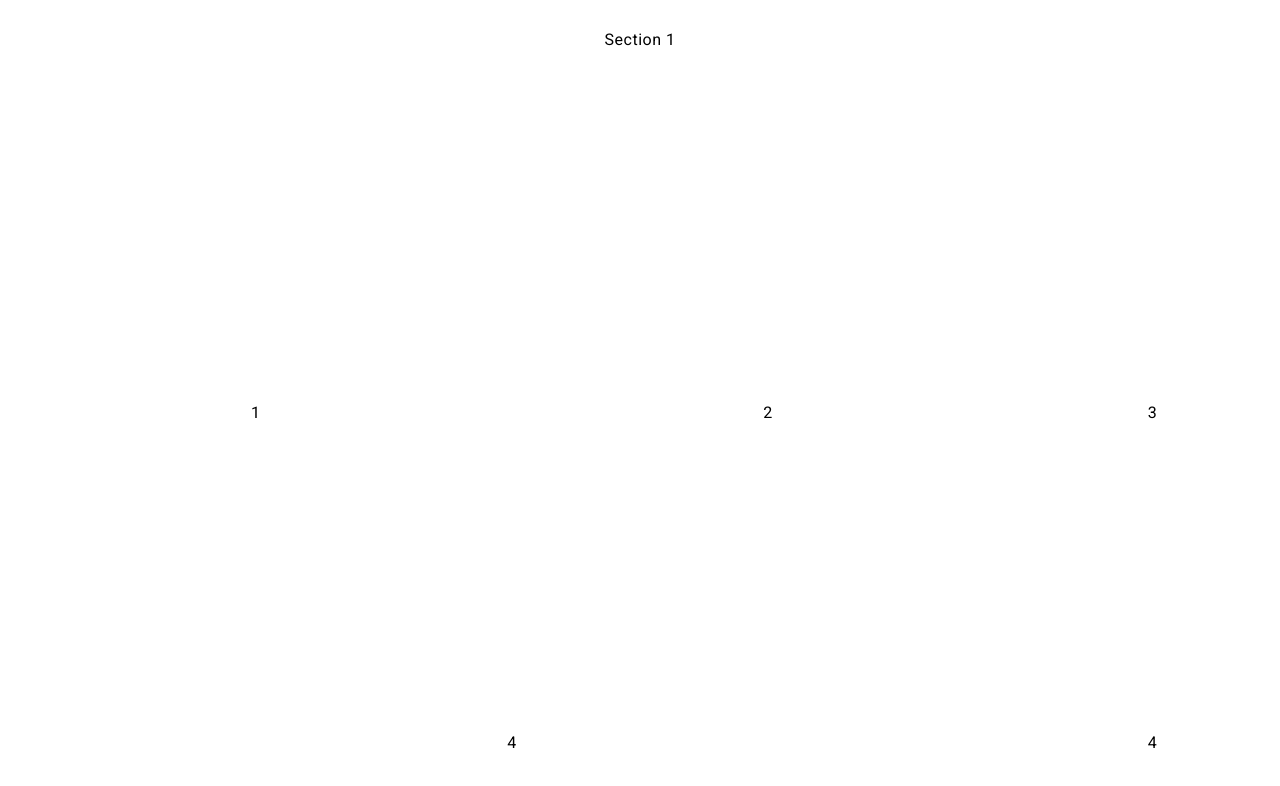
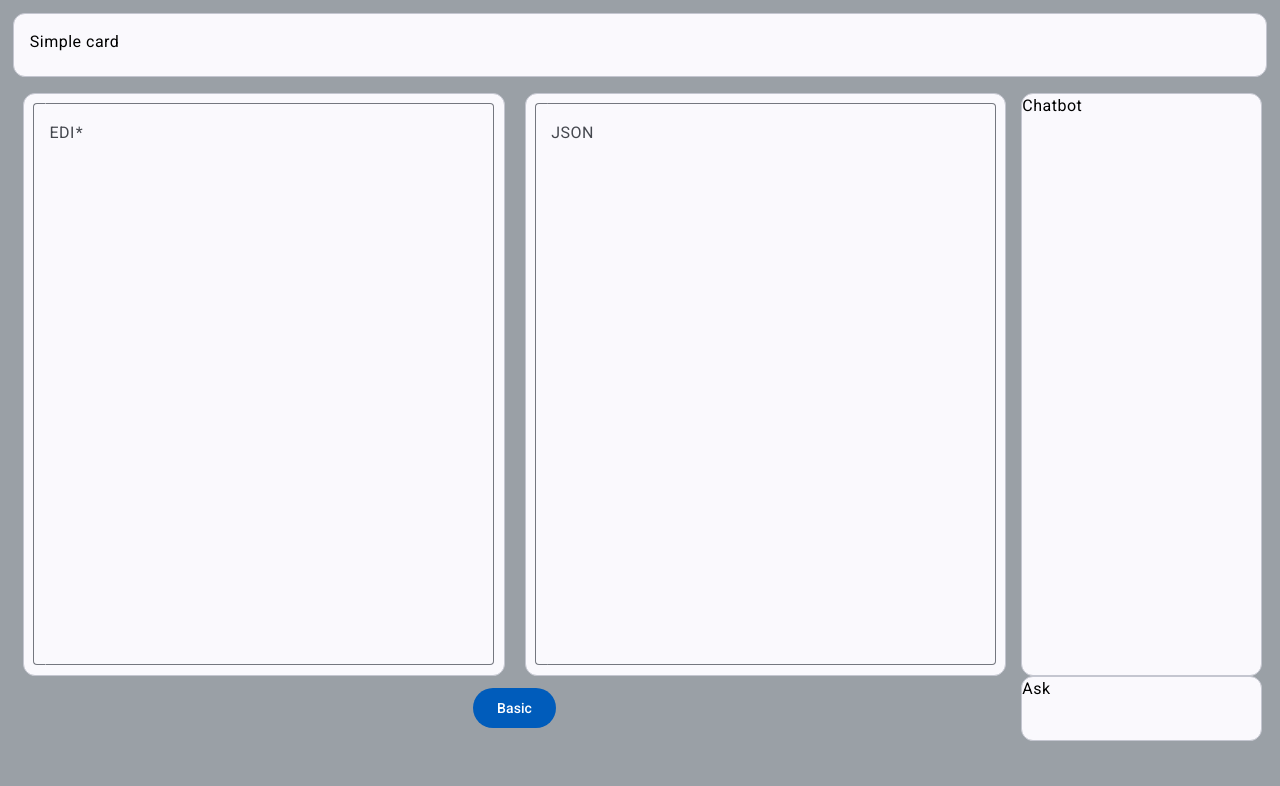
Before and after one commit to ganesh-shivkumar/ui-app, an Angular app: page /playground in a window 1280 px wide. Shown: the top 786 px of the page. Built offline with nearby package versions, Linux system fonts and the light colour scheme.

Commit message:
Initial framework with material UI

```diff
--- a/src/app/app.component.scss
+++ b/src/app/app.component.scss
@@ -0,0 +1,3 @@
+body {
+    min-height: 100vh;
+  }
--- a/src/app/homepage/conversion-section.component.html
+++ b/src/app/homepage/conversion-section.component.html
@@ -1,7 +1,55 @@
-<mat-grid-list cols="5" rowHeight="10%">
-    <mat-grid-tile [colspan]="2" [rowspan]="9">1</mat-grid-tile>
-    <mat-grid-tile [colspan]="2" [rowspan]="9">2</mat-grid-tile>
-    <mat-grid-tile [colspan]="1" [rowspan]="9">3</mat-grid-tile>
-    <mat-grid-tile [colspan]="4" [rowspan]="1">4</mat-grid-tile>
-    <mat-grid-tile [colspan]="1" [rowspan]="1">4</mat-grid-tile>
-  </mat-grid-list>
+<mat-grid-list cols="5" rowHeight="9%" gutterSize="0px" class="full-section">
+  <div class="top-section">
+    <mat-grid-tile [colspan]="2" [rowspan]="9">
+      <div class="top-row-card">
+        <mat-card appearance="outlined">
+          <mat-form-field appearance="outline" class="textarea-formfield">
+            <mat-label>EDI</mat-label>
+            <textarea
+             matInput
+             [formControl]="ediFormControl"
+             cdkTextareaAutosize
+             #autosize="cdkTextareaAutosize"
+             cdkAutosizeMinRows="1"
+             cdkAutosizeMaxRows="40"></textarea>
+          </mat-form-field>
+        </mat-card>
+      </div>
+    </mat-grid-tile>
+    <mat-grid-tile [colspan]="2" [rowspan]="9">
+      <div class="top-row-card">
+        <mat-card appearance="outlined">
+          <mat-form-field appearance="outline" class="textarea-formfield">
+            <mat-label>JSON</mat-label>
+            <textarea
+             matInput
+             [formControl]="jsonFormControl"
+             cdkTextareaAutosize
+             #autosize="cdkTextareaAutosize"
+             cdkAutosizeMinRows="1"
+             cdkAutosizeMaxRows="40"></textarea>
+          </mat-form-field>
+        </mat-card>
+      </div>
+    </mat-grid-tile>
+    <mat-grid-tile [colspan]="1" [rowspan]="9">
+      <div class="top-row-card">
+        <mat-card appearance="outlined">
+          Chatbot
+        </mat-card>
+      </div>
+    </mat-grid-tile>
+  </div>
+
+
+    <mat-grid-tile [colspan]="4" [rowspan]="1">
+      <button mat-flat-button>Basic</button>
+    </mat-grid-tile>
+    <mat-grid-tile [colspan]="1" [rowspan]="1">
+      <div class="bottom-row-card">
+        <mat-card appearance="outlined">
+          Ask
+        </mat-card>
+      </div>
+  </mat-grid-tile>
+</mat-grid-list>
--- a/src/app/homepage/conversion-section.component.scss
+++ b/src/app/homepage/conversion-section.component.scss
@@ -0,0 +1,32 @@
+.full-section{
+    min-height:90vh;
+}
+
+.top-row-card{
+    width: 100%;
+    height: 100%;
+    display: grid;
+    margin: 2%;
+}
+
+.textarea-formfield{
+    width: 96%;
+    align-self: center;
+    min-height: 100%;
+    padding: 2%;
+}
+
+.bottom-row-card{
+    width: 100%;
+    height: 100%;
+    display: grid;
+    margin: 2%;
+}
+
+.top-section{
+    height: 90%;
+}
+
+.bottom-section{
+    height: 10%;
+}
--- a/src/app/homepage/conversion-section.component.ts
+++ b/src/app/homepage/conversion-section.component.ts
@@ -1,4 +1,5 @@
 import { Component } from '@angular/core';
+import {FormControl, Validators} from '@angular/forms';
 
 @Component({
   selector: 'app-conversion-section',
@@ -7,4 +8,6 @@ import { Component } from '@angular/core';
 })
 export class ConversionSectionComponent {
 
+  readonly ediFormControl = new FormControl('', [Validators.required]);
+  readonly jsonFormControl = new FormControl('');
 }
--- a/src/app/homepage/homepage.module.ts
+++ b/src/app/homepage/homepage.module.ts
@@ -3,10 +3,15 @@ import { CommonModule } from '@angular/common';
 import { PlaygroundComponent } from './playground.component';
 import {MatGridListModule} from '@angular/material/grid-list';
 import { ConversionSectionComponent } from './conversion-section.component';
+import {MatCardModule} from '@angular/material/card';
+import {MatButtonModule} from '@angular/material/button';
+import {MatFormFieldModule} from '@angular/material/form-field';
+import {MatInputModule} from '@angular/material/input';
+import { FormsModule, ReactiveFormsModule} from '@angular/forms';
 
 @NgModule({
   imports: [
-    CommonModule, MatGridListModule
+    CommonModule, MatGridListModule, MatCardModule, MatButtonModule, MatFormFieldModule, MatInputModule, FormsModule, ReactiveFormsModule
   ],
   declarations: [PlaygroundComponent, ConversionSectionComponent],
   exports : [PlaygroundComponent, ConversionSectionComponent]
--- a/src/app/homepage/playground.component.html
+++ b/src/app/homepage/playground.component.html
@@ -1,6 +1,8 @@
-<mat-grid-list cols="1" rowHeight="10%" class="full-section">
+<mat-grid-list cols="1" rowHeight="10%" gutterSize="0px" class="full-section">
     <mat-grid-tile [colspan]="1" [rowspan]="1" class="top-section">
-        Section 1
+        <mat-card appearance="outlined" class="header-card">
+            <mat-card-content>Simple card</mat-card-content>
+        </mat-card>
     </mat-grid-tile>
     <mat-grid-tile [colspan]="1" [rowspan]="9" class="bottom-section">
         <app-conversion-section class="conversion-section"></app-conversion-section>
--- a/src/app/homepage/playground.component.scss
+++ b/src/app/homepage/playground.component.scss
@@ -1,16 +1,27 @@
 .full-section{
-    max-height: 99%;
+    max-height: 100vh;
+    max-width: 100vw;
+    background-color: #9AA0A6;
 }
 
 .top-section{
-    max-height: 10%;
+    margin: 1%;
+    max-width: 98%;
+    max-height: 8%;
 }
 
 .bottom-section{
-    max-height: 90%;
+    margin: 1%;
+    max-width: 98%;
+    max-height: 88%;
 }
 
 .conversion-section{
-    height: 90%;
+    width: 100%;
+    max-height: 100%;
+}
+
+.header-card{
     min-width: 100%;
+    min-height: 100%;
 }
```
Also changed, not shown: package.json (line endings or trailing spaces).
